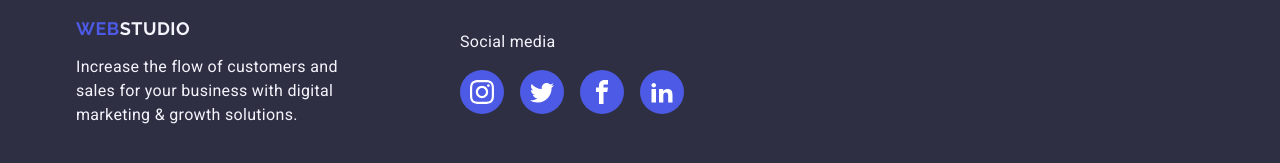
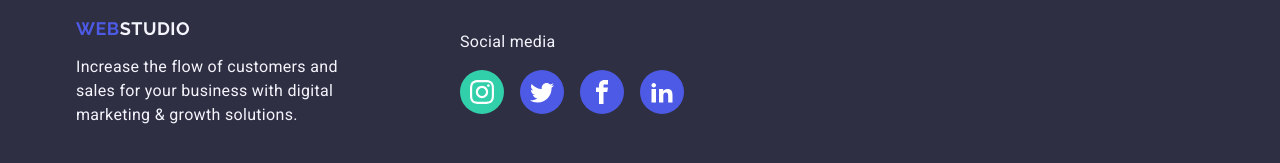
Before and after one commit to AliceVar/goit-markup-hw-04, a plain HTML site: page index.html in a window 1280 px wide. In both pictures the pointer is over the link 482 px from the left and 3403 px from the top of the page. Shown: the part 3311-3474 px from the top of the page. Drawn offline with nearby package versions, Linux system fonts and the light colour scheme.

Commit message:
icons hover color change added

```diff
--- a/css/styles.css
+++ b/css/styles.css
@@ -484,8 +484,9 @@ footer {
 
 }
 
-.footer-socials-item:hover {
-   background: #31D0AA:
+.footer-socials-item:hover,
+.footer-socials-item:focus {
+    background-color: #31d0aa;
 }
 
 :hover :focus {
```
